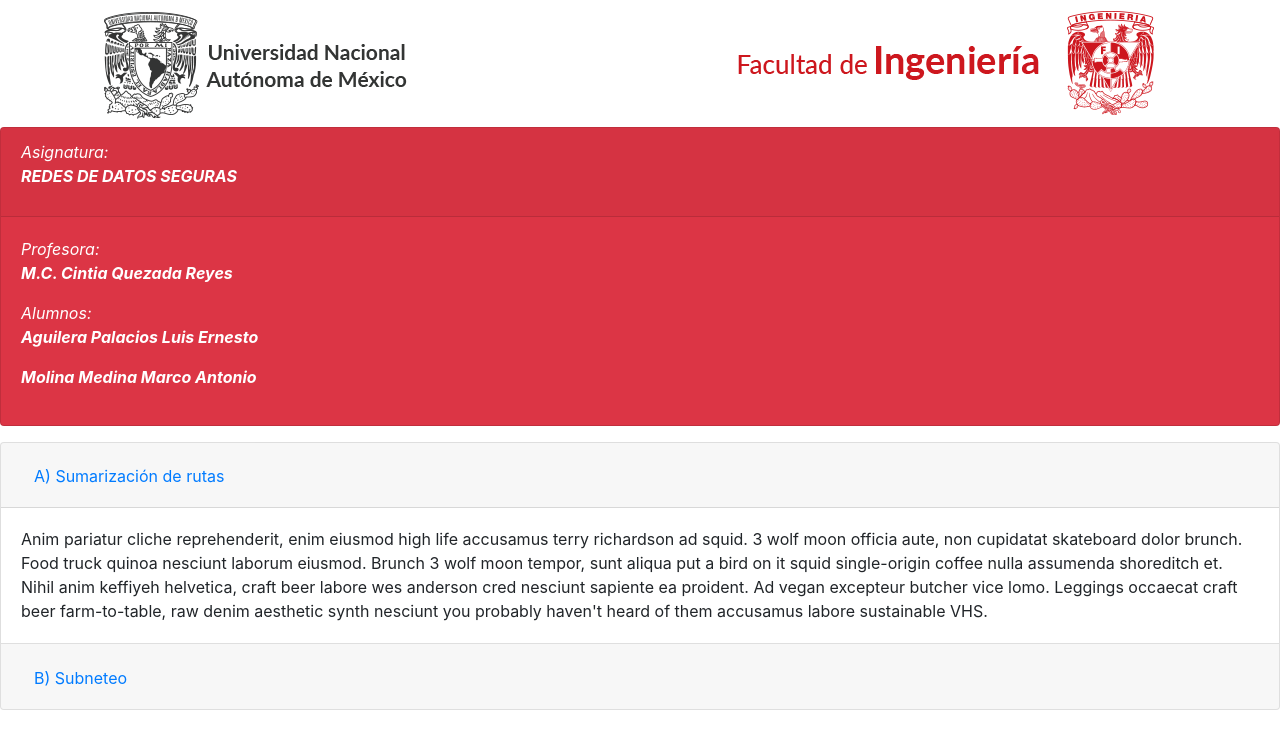
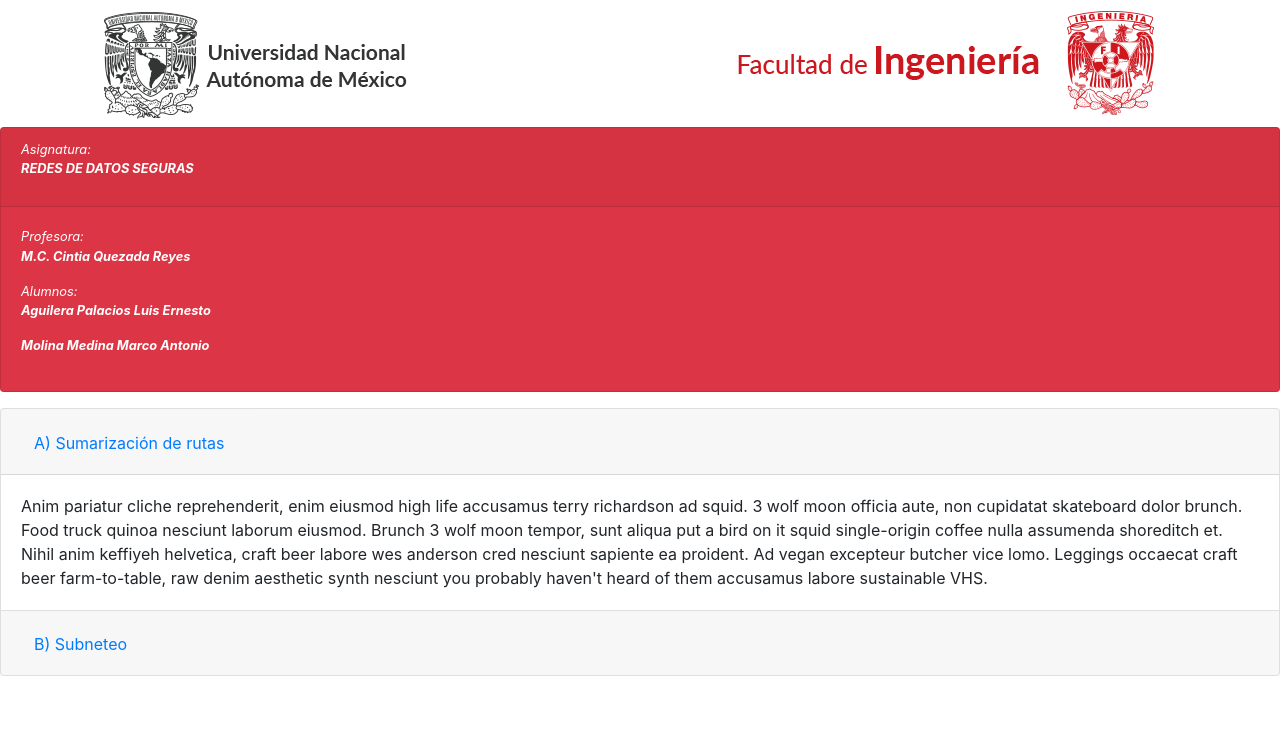
Before and after one commit to marmolinaa/RDSsubnet, an Angular app: page / in a window 1280 px wide. Shown: the top 748 px of the page. Built offline with nearby package versions, Linux system fonts and the light colour scheme.

Commit message:
V0.0.9 Se borraron todos los archivos inecesarios del proyecto

```diff
--- a/src/app/app.component.html
+++ b/src/app/app.component.html
@@ -2,12 +2,17 @@
   <div class="container d-flex flex-column flex-md-row justify-content-between">
     <img src="assets/UNAM.png" class="rounded float-left img-fluid" alt="Responsive image">
     <img src="assets/FI.png" class="rounded float-right img-fluid" alt="Responsive image">
+    <!--
+      <img src="/assets/FI.png" class="rounded float-right img-fluid" alt="Responsive image">
+      poner la diagonal al momento de generar un deploy, no encuentra la ruta
+    -->
   </div>
 
 </nav>
 
 
 <div class="card text-white bg-danger mb-3" style="width: 100%;">
+  <small>
     <div class="card-header">
       <p><em>Asignatura: <p><strong>REDES DE DATOS SEGURAS</strong></p></em></p>
     </div>
@@ -18,6 +23,7 @@
           <p><strong>Molina Medina Marco Antonio</strong></p>
         </em></p>
     </div>
+  </small>
 </div>
 
 <div class="accordion" id="accordionExample">
```
Also changed, not shown: 16 other files (tests, documents, lock files or other folders). Lines whose indentation alone changed are shown as unchanged.
